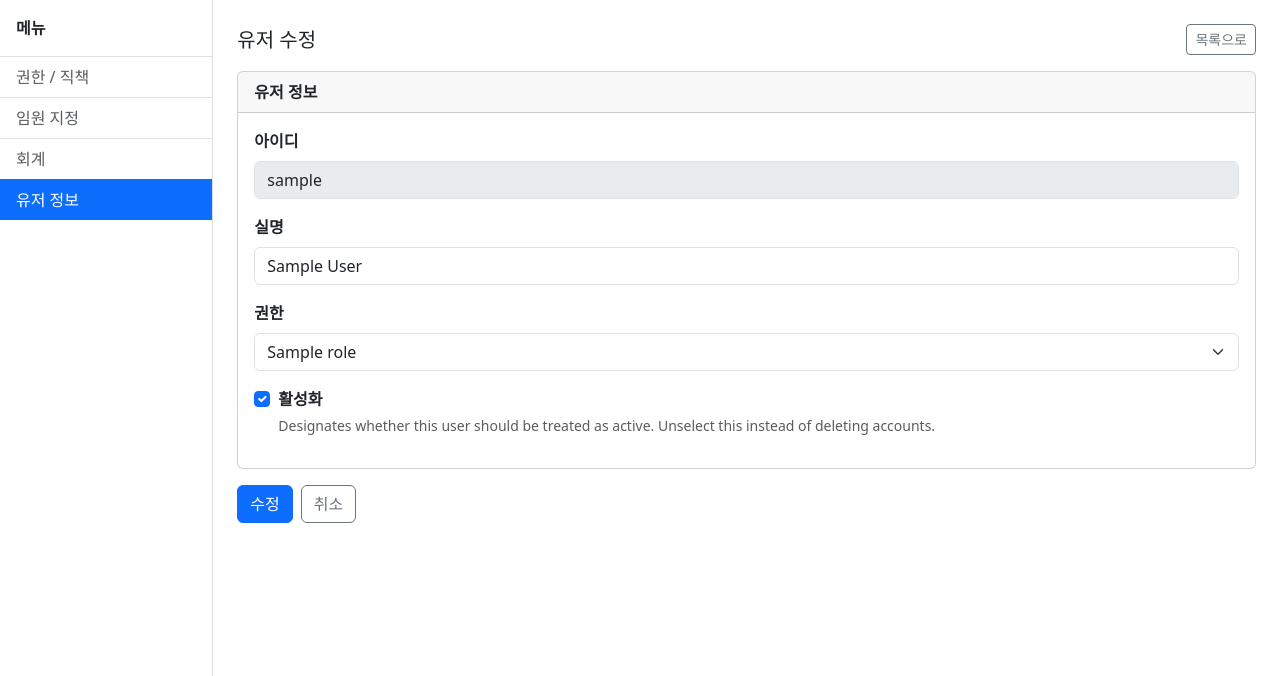
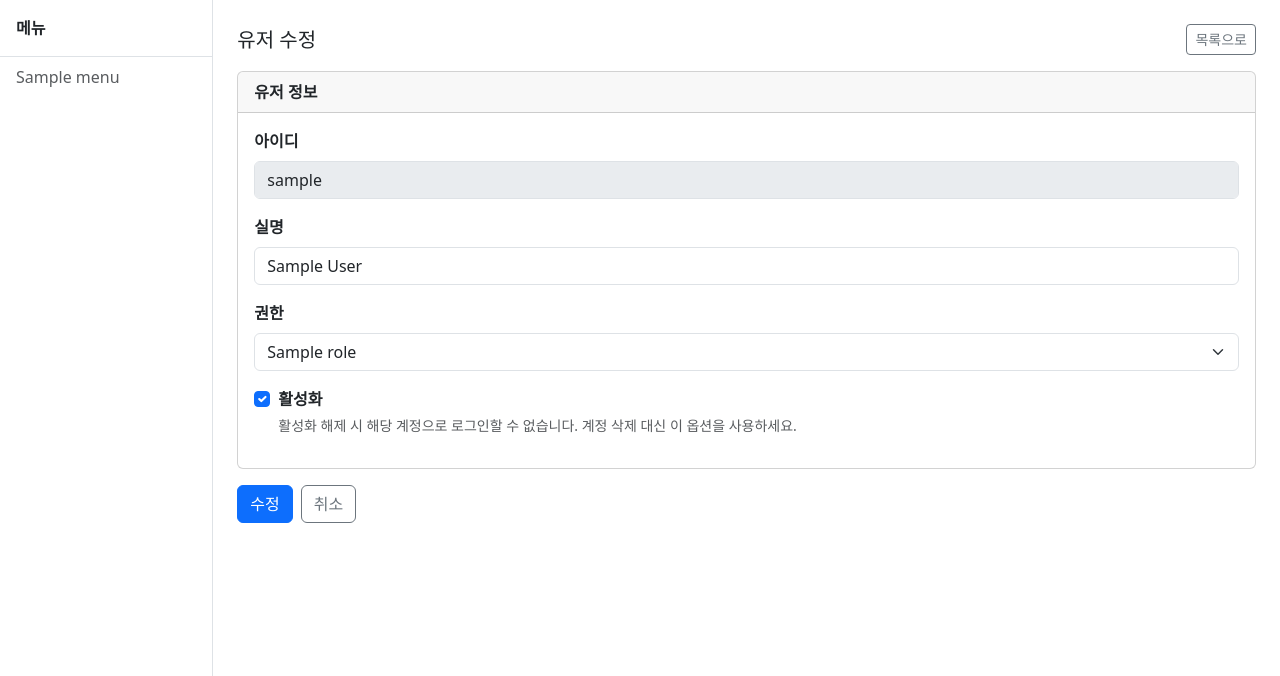
Before and after one commit to JeongGG8/automation, a Django app: page /users/1/edit/ in a window 1280 px wide. Shown: the part 57-733 px from the top of the page. Run offline with Django 4.2, Linux system fonts and the light colour scheme; a user stored in the database is signed in; tables that the repository leaves empty hold one stand-in row (values such as "Sample post"); some libraries are stand-ins or nearby versions.

Commit message:
메뉴 관리 : CRUD 구현, 사이드바 동적 구현
Co-Authored-By: Claude Sonnet 4.6 <noreply@anthropic.com>

```diff
--- /dev/null
+++ b/app/context_processors.py
@@ -0,0 +1,30 @@
+from .models import Menu, RoleMenu
+
+
+def sidebar_menus(request):
+    if not request.user.is_authenticated:
+        return {'sidebar_menus': []}
+
+    parents = Menu.objects.filter(parent=None).prefetch_related('children').order_by('id')
+
+    if request.user.is_staff:
+        result = [
+            {'menu': parent, 'children': list(parent.children.order_by('id'))}
+            for parent in parents
+        ]
+        return {'sidebar_menus': result}
+
+    if not request.user.role:
+        return {'sidebar_menus': []}
+
+    allowed_ids = set(
+        RoleMenu.objects.filter(role=request.user.role).values_list('menu_id', flat=True)
+    )
+
+    result = []
+    for parent in parents:
+        children = [c for c in parent.children.order_by('id') if c.id in allowed_ids]
+        if children or parent.id in allowed_ids:
+            result.append({'menu': parent, 'children': children})
+
+    return {'sidebar_menus': result}
--- a/app/forms.py
+++ b/app/forms.py
@@ -1,6 +1,6 @@
 from django import forms
 from django.contrib.auth.forms import UserCreationForm
-from .models import Role, User
+from .models import Role, User, Menu
 
 
 class RoleCreateForm(forms.ModelForm):
@@ -69,6 +69,33 @@ class UserEditForm(forms.ModelForm):
     def __init__(self, *args, **kwargs):
         super().__init__(*args, **kwargs)
         self.fields['role'].empty_label = '권한 없음'
+        self.fields['is_active'].help_text = '활성화 해제 시 해당 계정으로 로그인할 수 없습니다. 계정 삭제 대신 이 옵션을 사용하세요.'
+
+
+class MenuForm(forms.ModelForm):
+    class Meta:
+        model = Menu
+        fields = ['parent', 'name', 'url_name']
+        widgets = {
+            'parent': forms.Select(attrs={'class': 'form-select'}),
+            'name': forms.TextInput(attrs={'class': 'form-control', 'placeholder': '메뉴명 입력'}),
+            'url_name': forms.TextInput(attrs={'class': 'form-control', 'placeholder': 'URL 이름 입력 (선택)'}),
+        }
+        labels = {
+            'parent': '상위 메뉴',
+            'name': '메뉴명',
+            'url_name': 'URL 이름',
+        }
+
+    def __init__(self, *args, **kwargs):
+        instance = kwargs.get('instance')
+        super().__init__(*args, **kwargs)
+        qs = Menu.objects.filter(parent=None)
+        if instance and instance.pk:
+            qs = qs.exclude(pk=instance.pk)
+        self.fields['parent'].queryset = qs
+        self.fields['parent'].empty_label = '없음 (상위 메뉴로 등록)'
+        self.fields['parent'].required = False
 
 
 class RoleEditForm(forms.ModelForm):
--- a/app/urls.py
+++ b/app/urls.py
@@ -15,4 +15,9 @@ urlpatterns = [
     path('users/create/', views.user_create, name='user_create'),
     path('users/<int:pk>/edit/', views.user_edit, name='user_edit'),
     path('users/<int:pk>/delete/', views.user_delete, name='user_delete'),
+
+    path('menus/', views.menu_list, name='menu_list'),
+    path('menus/create/', views.menu_create, name='menu_create'),
+    path('menus/<int:pk>/edit/', views.menu_edit, name='menu_edit'),
+    path('menus/<int:pk>/delete/', views.menu_delete, name='menu_delete'),
 ]
--- a/app/views.py
+++ b/app/views.py
@@ -5,7 +5,7 @@ from django.db.models import ProtectedError
 from django.utils import timezone
 
 from .models import Role, Menu, RoleMenu, User
-from .forms import RoleCreateForm, RoleEditForm, UserCreateForm, UserEditForm
+from .forms import RoleCreateForm, RoleEditForm, UserCreateForm, UserEditForm, MenuForm
 
 
 def _get_menu_tree():
@@ -165,3 +165,56 @@ def user_delete(request, pk):
                 'error': f'"{user.username}" 유저를 삭제할 수 없습니다.',
             })
     return redirect('user_list')
+
+
+def _get_full_menu_tree():
+    return Menu.objects.filter(parent=None).prefetch_related('children').order_by('id')
+
+
+@login_required(login_url='login')
+def menu_list(request):
+    return render(request, 'menus/list.html', {
+        'menu_tree': _get_full_menu_tree(),
+    })
+
+
+@login_required(login_url='login')
+def menu_create(request):
+    if request.method == 'POST':
+        form = MenuForm(request.POST)
+        if form.is_valid():
+            menu = form.save()
+            return redirect('menu_edit', pk=menu.pk)
+    else:
+        form = MenuForm()
+    return render(request, 'menus/list.html', {
+        'menu_tree': _get_full_menu_tree(),
+        'form': form,
+        'action': '추가',
+    })
+
+
+@login_required(login_url='login')
+def menu_edit(request, pk):
+    menu = get_object_or_404(Menu, pk=pk)
+    if request.method == 'POST':
+        form = MenuForm(request.POST, instance=menu)
+        if form.is_valid():
+            form.save()
+            return redirect('menu_edit', pk=menu.pk)
+    else:
+        form = MenuForm(instance=menu)
+    return render(request, 'menus/list.html', {
+        'menu_tree': _get_full_menu_tree(),
+        'form': form,
+        'action': '수정',
+        'selected_menu': menu,
+    })
+
+
+@login_required(login_url='login')
+def menu_delete(request, pk):
+    menu = get_object_or_404(Menu, pk=pk)
+    if request.method == 'POST':
+        menu.delete()
+    return redirect('menu_list')
--- a/config/settings.py
+++ b/config/settings.py
@@ -63,6 +63,7 @@ TEMPLATES = [
                 'django.template.context_processors.request',
                 'django.contrib.auth.context_processors.auth',
                 'django.contrib.messages.context_processors.messages',
+                'app.context_processors.sidebar_menus',
             ],
         },
     },
--- a/templates/layouts/dashboard.html
+++ b/templates/layouts/dashboard.html
@@ -7,15 +7,85 @@
       <aside class="col-12 col-lg-2 p-0 bg-white border-end">
           <div class="p-3 border-bottom fw-semibold">메뉴</div>
           <div class="list-group list-group-flush">
-              <a class="list-group-item list-group-item-action {% if request.resolver_match.url_name|slice:':4' == 'role' %}active{% endif %}" href="{% url 'role_list' %}">권한 / 직책</a>
-              <a class="list-group-item list-group-item-action" href="#">임원 지정</a>
-              <a class="list-group-item list-group-item-action" href="#">회계</a>
-              <a class="list-group-item list-group-item-action {% if request.resolver_match.url_name|slice:':4' == 'user' %}active{% endif %}" href="{% url 'user_list' %}">유저 정보</a>
+              {% for item in sidebar_menus %}
+
+                  {% if item.children %}
+                      {% with is_active_parent=False %}
+                      {% for child in item.children %}
+                          {% if request.resolver_match.url_name == child.url_name %}
+                              {% with is_active_parent=True %}{% endwith %}
+                          {% endif %}
+                      {% endfor %}
+                      {% endwith %}
+
+                      {% comment %}하위 메뉴 중 현재 페이지가 있으면 펼침{% endcomment %}
+                      {% with collapsed=True %}
+                      {% for child in item.children %}{% if request.resolver_match.url_name == child.url_name %}{% with collapsed=False %}{% endwith %}{% endif %}{% endfor %}
+
+                      <button class="list-group-item list-group-item-action bg-light text-muted small fw-semibold py-2 border-0 d-flex justify-content-between align-items-center"
+                              type="button"
+                              data-bs-toggle="collapse"
+                              data-bs-target="#menu-{{ item.menu.pk }}"
+                              aria-expanded="{% for child in item.children %}{% if request.resolver_match.url_name == child.url_name %}true{% endif %}{% endfor %}">
+                          {{ item.menu.name }}
+                          <span class="collapse-arrow">▾</span>
+                      </button>
+                      <div class="collapse {% for child in item.children %}{% if request.resolver_match.url_name == child.url_name %}show{% endif %}{% endfor %}"
+                           id="menu-{{ item.menu.pk }}">
+                          {% for child in item.children %}
+                              {% if child.url_name %}
+                              <a class="list-group-item list-group-item-action ps-4
+                                        {% if request.resolver_match.url_name == child.url_name %}active{% endif %}"
+                                 href="{% url child.url_name %}">
+                                  {{ child.name }}
+                              </a>
+                              {% else %}
+                              <span class="list-group-item ps-4 text-muted">{{ child.name }}</span>
+                              {% endif %}
+                          {% endfor %}
+                      </div>
+                      {% endwith %}
+
+                  {% elif item.menu.url_name %}
+                      <a class="list-group-item list-group-item-action
+                                {% if request.resolver_match.url_name == item.menu.url_name %}active{% endif %}"
+                         href="{% url item.menu.url_name %}">
+                          {{ item.menu.name }}
+                      </a>
+
+                  {% else %}
+                      <div class="list-group-item bg-light text-muted small fw-semibold py-2 border-0">
+                          {{ item.menu.name }}
+                      </div>
+                  {% endif %}
+
+              {% empty %}
+              <div class="list-group-item text-muted small py-3">접근 가능한 메뉴가 없습니다.</div>
+              {% endfor %}
           </div>
+
+          <style>
+              .collapse-arrow { transition: transform 0.2s; display: inline-block; }
+              .collapsed .collapse-arrow { transform: rotate(-90deg); }
+          </style>
+          <script>
+              document.querySelectorAll('[data-bs-toggle="collapse"]').forEach(function(btn) {
+                  var target = document.querySelector(btn.dataset.bsTarget);
+                  if (!target) return;
+                  target.addEventListener('show.bs.collapse', function() {
+                      btn.classList.remove('collapsed');
+                  });
+                  target.addEventListener('hide.bs.collapse', function() {
+                      btn.classList.add('collapsed');
+                  });
+                  if (!target.classList.contains('show')) {
+                      btn.classList.add('collapsed');
+                  }
+              });
+          </script>
       </aside>
 
       <main class="col-12 col-lg-10 p-3 p-md-4">
-
           {% block content %}{% endblock %}
       </main>
   </div>
```
Also changed, not shown: templates/menus/list.html (added, +98 -0 lines).
